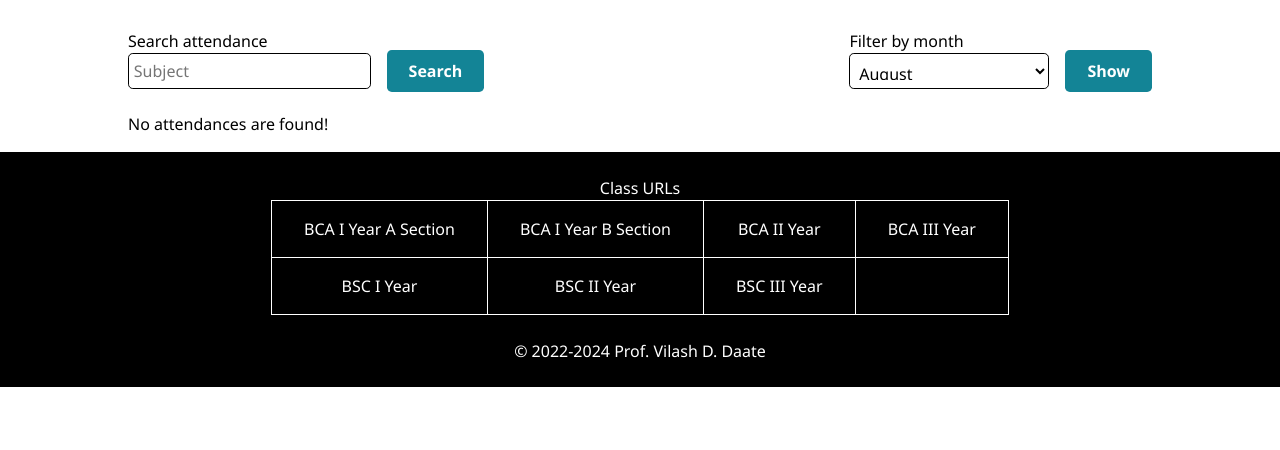
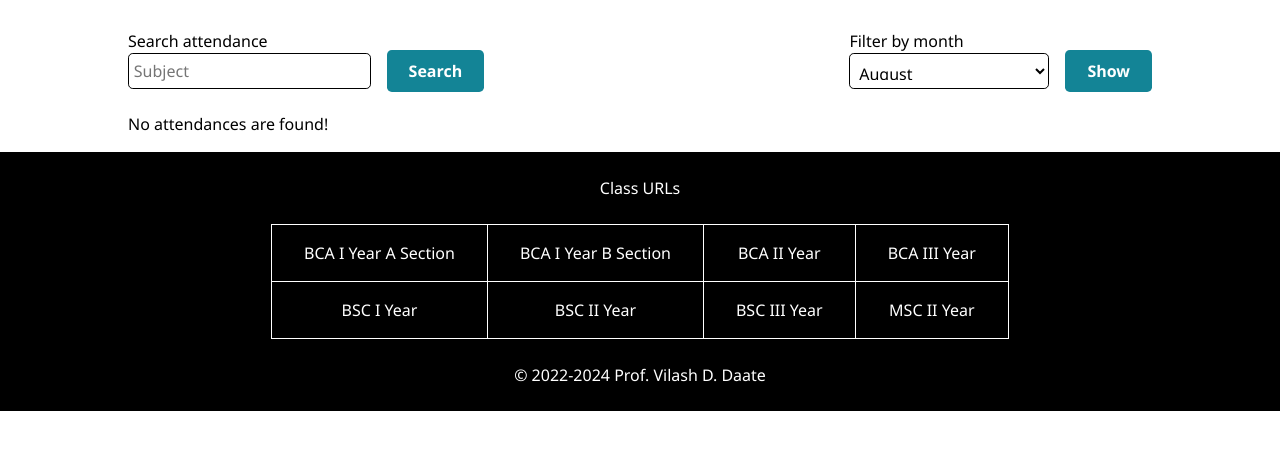
Before and after one commit to vilash99/attendance_project, a Django app: page /attendances/ in a window 1280 px wide. Shown: the part 140-590 px from the top of the page. Run offline with Django 5.2, Linux system fonts and the light colour scheme; the visitor is signed in with stand-in values (Sample User, id 1); data that the repository does not hold is empty.

Commit message:
Footer for MSC Updated

```diff
--- a/templates/_base.html
+++ b/templates/_base.html
@@ -46,6 +46,7 @@
 
   <footer class="footer">
     <p class="footer-text">Class URLs</p>
+    <br>
     <table class="footer-table">
       <tr>
         <td><a href="https://bcaattendance.pythonanywhere.com/entry/new/?class=BCA1A">BCA I Year A Section</a></td>
@@ -57,7 +58,7 @@
         <td><a href="https://bcaattendance.pythonanywhere.com/entry/new/?class=BSC1">BSC I Year</a></td>
         <td><a href="https://bcaattendance.pythonanywhere.com/entry/new/?class=BSC2">BSC II Year</a></td>
         <td><a href="https://bcaattendance.pythonanywhere.com/entry/new/?class=BSC3">BSC III Year</a></td>
-        <td></td>
+        <td><a href="https://bcaattendance.pythonanywhere.com/entry/new/?class=MSC2">MSC II Year</a></td>
       </tr>
     </table>
     <br>
```
